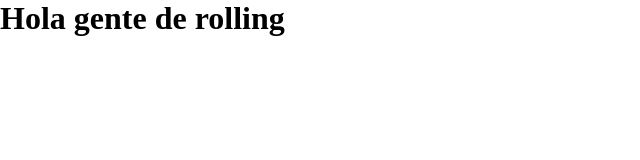
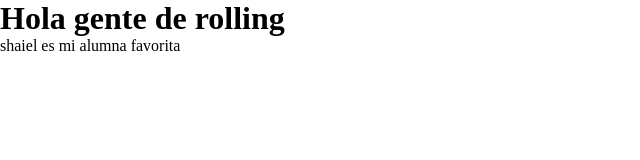
Before and after one commit to andresperlo5/repaso_git_comision_web9, a plain HTML site: page index.html in a window 1280 px wide. Shown: the whole page, without its empty margins (0-640 px from the left). Drawn offline with Linux system fonts and the light colour scheme.

Commit message:
se agrega un comentario nuevo

```diff
--- a/index.html
+++ b/index.html
@@ -12,5 +12,6 @@
   </head>
   <body>
     <h1>Hola gente de rolling</h1>
+    <p>shaiel es mi alumna favorita</p>
   </body>
 </html>
```
